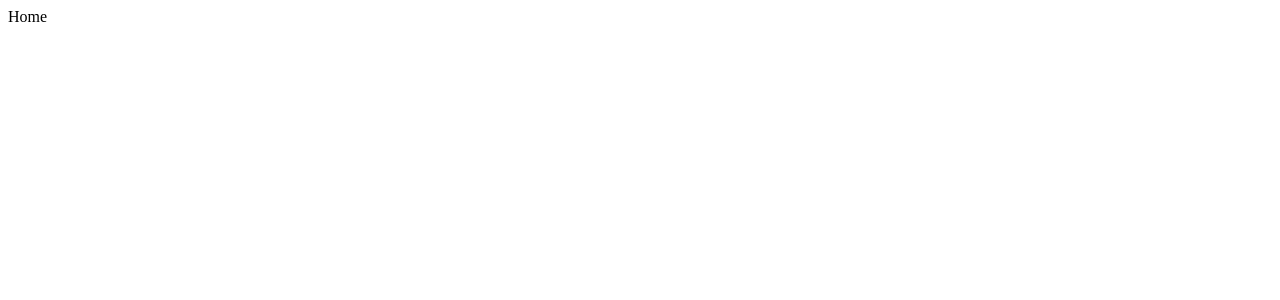
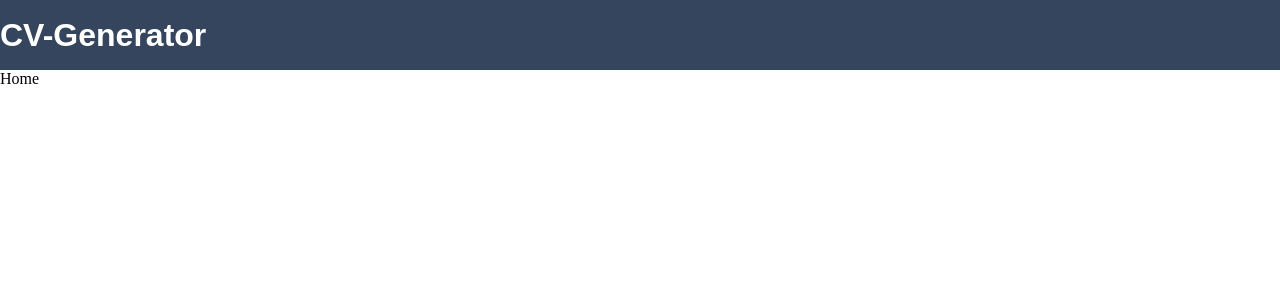
Before and after one commit to marcoselopez/cv-generator, a React (Create React App) app: page / in a window 1280 px wide. Shown: the top 300 px of the page. Built offline with nearby package versions, Linux system fonts and the light colour scheme.

Commit message:
navbar created

```diff
--- a/src/components/Navbar/Navbar.jsx
+++ b/src/components/Navbar/Navbar.jsx
@@ -1,8 +1,12 @@
-import React from 'react'
+import './navbar.css'
 
 const Navbar = () => {
   return (
-    <div>Navbar</div>
+    <div className="navbar-main-container">
+      <div className="navbar-logo">
+        <h1>CV-Generator</h1>
+      </div>
+    </div>
   )
 }
 
--- /dev/null
+++ b/src/components/Navbar/navbar.css
@@ -0,0 +1,12 @@
+.navbar-main-container {
+  height: 70px;
+  width: 100%;
+  background: #35455D;
+  display: flex;
+  justify-content: flex-start;
+  align-items: center;
+}
+.navbar-logo {
+  font-family: Arial, Helvetica, sans-serif;
+  color: #fff;
+}
--- /dev/null
+++ b/src/index.css
@@ -0,0 +1,5 @@
+* {
+  margin: 0;
+  padding: 0;
+  box-sizing: border-box;
+}
--- a/src/index.js
+++ b/src/index.js
@@ -1,6 +1,7 @@
 import React from 'react';
 import ReactDOM from 'react-dom/client';
 import App from './App';
+import './index.css';
 
 const root = ReactDOM.createRoot(document.getElementById('root'));
 root.render(
--- a/src/routes/Router.jsx
+++ b/src/routes/Router.jsx
@@ -1,11 +1,13 @@
 import { BrowserRouter, Routes, Route, Navigate } from "react-router-dom"
 import Home from "../components/Home/Home"
 import Login from "../components/Login/Login"
+import Navbar from "../components/Navbar/Navbar"
 import Register from "../components/Register/Register"
 
 const Router = () => {
   return (
     <BrowserRouter>
+      <Navbar />
       <Routes>
         <Route path="/" element={<Home />} />
         <Route path="/login" element={<Login />} />
```
